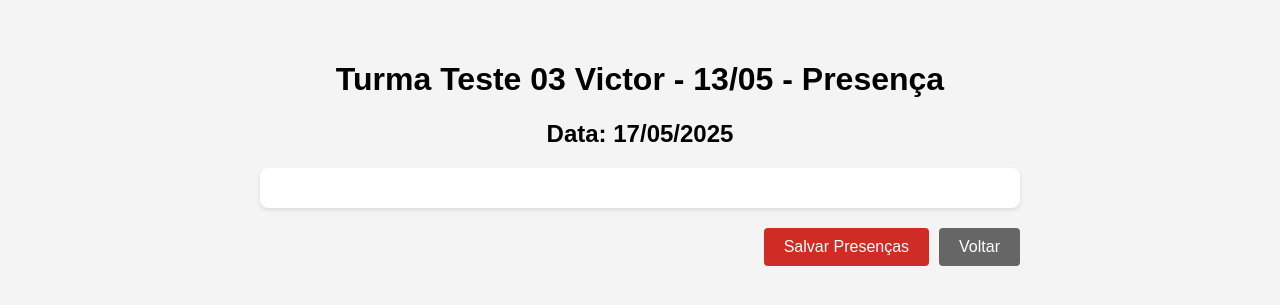
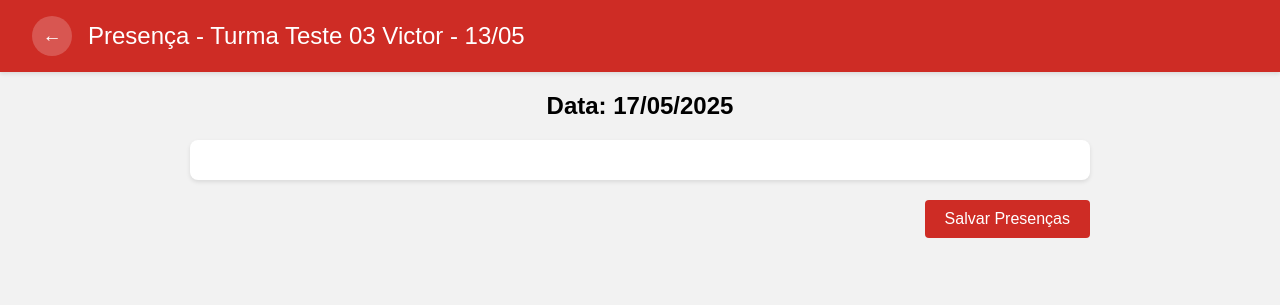
Before and after one commit to GabrielAraujo578/Projeto2-G1, a Django app: page /presenca/5/ in a window 1280 px wide. Shown: the top 305 px of the page. Run offline with Django 5.2, Linux system fonts and the light colour scheme; a user stored in the database is signed in; data comes from the database, SQL or seed files in the repository; both versions use the stored data as it was after the commit.

Commit message:
Estilizando presenças

```diff
--- a/solidare/portal/templates/cadastrar_presenca.html
+++ b/solidare/portal/templates/cadastrar_presenca.html
@@ -4,10 +4,62 @@
 
 {% block style %}
 <style>
-    .container {
-        max-width: 800px;
-        margin: 0 auto;
-        padding: 20px;
+    body {
+        margin: 0;
+        padding: 0;
+        font-family: 'Google Sans', Arial, sans-serif;
+        background-color: #f2f2f2;
+    }
+
+    header.header {
+        background-color: #CE2C25;
+        color: white;
+        padding: 1rem 2rem;
+        box-shadow: 0 2px 4px rgba(0,0,0,0.1);
+        display: flex;
+        align-items: center;
+        width: 100vw;
+        box-sizing: border-box;
+        position: sticky;
+        top: 0;
+        z-index: 100;
+    }
+
+    .btn-voltar {
+        background-color: rgba(255, 255, 255, 0.2);
+        color: white;
+        border: none;
+        width: 40px;
+        height: 40px;
+        border-radius: 50%;
+        cursor: pointer;
+        transition: background-color 0.2s;
+        display: flex;
+        align-items: center;
+        justify-content: center;
+        margin-right: 1rem;
+        font-size: 1.2rem;
+    }
+
+    .btn-voltar:hover {
+        background-color: rgba(255, 255, 255, 0.3);
+    }
+
+    .header-title {
+        font-size: 1.5rem;
+        font-weight: 500;
+        margin: 0;
+    }
+
+    .presenca-container {
+        max-width: 900px;
+        margin: 20px auto;
+        padding: 0 20px;
+    }
+
+    .presenca-container h1,
+    .presenca-container h2 {
+        margin-bottom: 10px;
     }
 
     .alunos-lista {
@@ -19,7 +71,7 @@
     }
 
     .aluno-item {
-        padding: 15px;
+        padding: 15px 0;
         border-bottom: 1px solid #eee;
     }
 
@@ -30,9 +82,8 @@
     .checkbox-container {
         display: flex;
         align-items: center;
+        font-size: 16px;
         cursor: pointer;
-        font-size: 16px;
-        user-select: none;
     }
 
     .checkbox-container input[type="checkbox"] {
@@ -62,25 +113,18 @@
     .btn-salvar:hover {
         background: #b52520;
     }
-
-    .btn-voltar {
-        background: #666;
-        color: white;
-        text-decoration: none;
-        padding: 10px 20px;
-        border-radius: 4px;
-        font-size: 16px;
-    }
-
-    .btn-voltar:hover {
-        background: #555;
-    }
 </style>
 {% endblock %}
 
 {% block content %}
-<div class="container">
-    <h1>{{ turma.nome }} - Presença</h1>
+<header class="header">
+    <button class="btn-voltar" onclick="window.location.href='{% url 'dias_aula' turma.id %}'">
+        ←
+    </button>
+    <h1 class="header-title">Presença - {{ turma.nome }}</h1>
+</header>
+
+<div class="presenca-container">
     <h2>Data: {{ dia_aula.data|date:"d/m/Y" }}</h2>
 
     <form method="POST">
@@ -89,10 +133,9 @@
             {% for aluno in alunos %}
             <div class="aluno-item">
                 <label class="checkbox-container">
-                    {{ aluno.candidato.nome_completo }}
                     <input type="checkbox" name="aluno_{{ aluno.id }}"
                            {% if aluno.id in presencas %}checked{% endif %}>
-                    <span class="checkmark"></span>
+                    {{ aluno.candidato.nome_completo }}
                 </label>
             </div>
             {% endfor %}
@@ -100,7 +143,6 @@
 
         <div class="actions">
             <button type="submit" class="btn-salvar">Salvar Presenças</button>
-            <a href="{% url 'dias_aula' turma.id %}" class="btn-voltar">Voltar</a>
         </div>
     </form>
 </div>
```
Also changed, not shown: solidare/portal/templates/chat_professor.html (+42 -11 lines), solidare/portal/templates/dias_aula.html (+43 -5 lines), solidare/portal/templates/lista_chats.html (+13 -1 lines), solidare/portal/templates/listar_turmas.html (+96 -38 lines), solidare/db.sqlite3.
